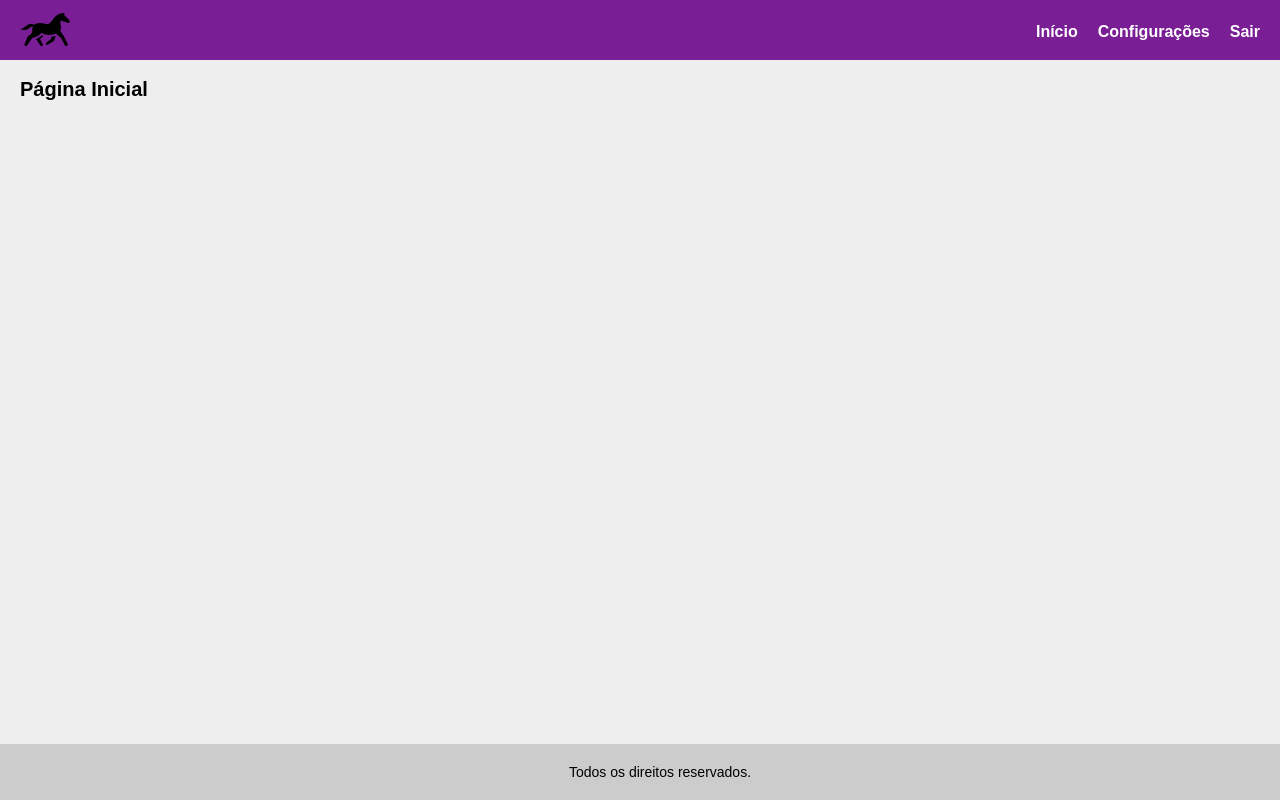
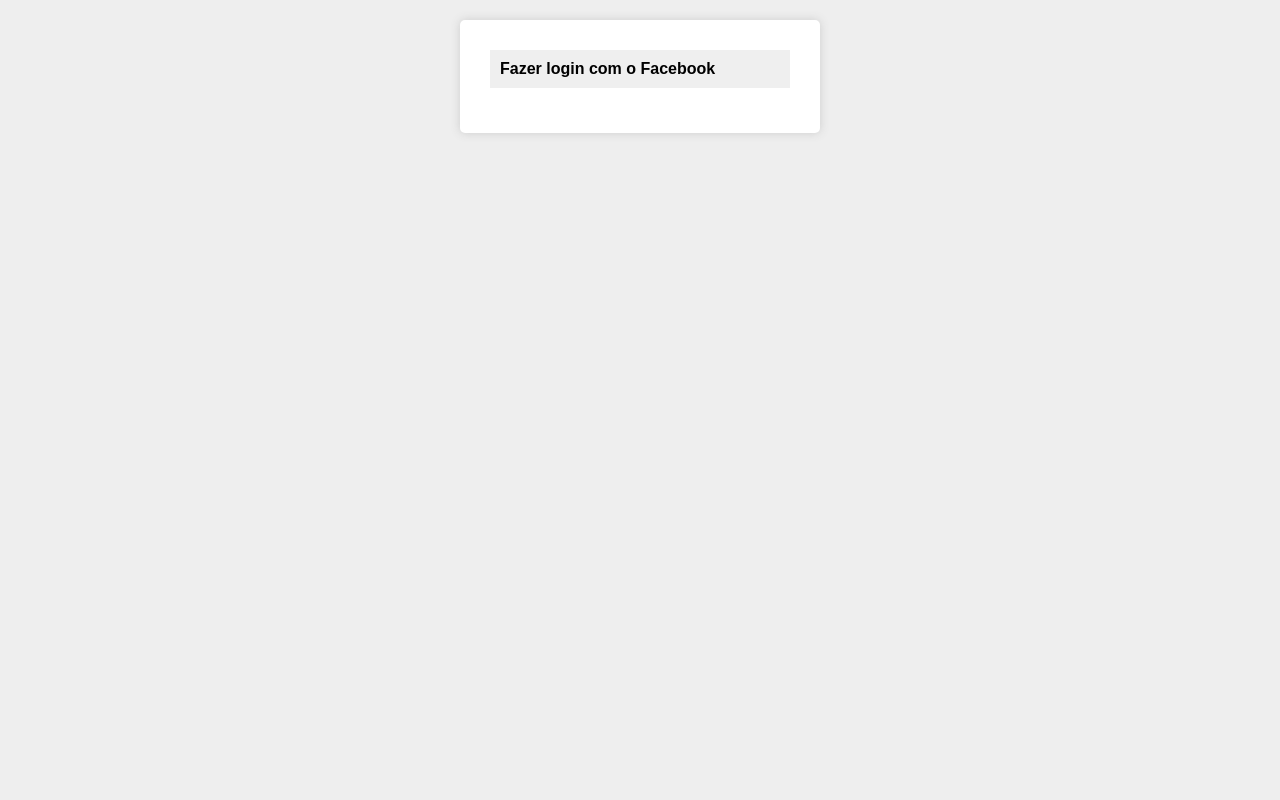
Before and after one commit to souleonardo/base-template, a React (Create React App) app: page / in a window 1280 px wide. Built offline with nearby package versions, Linux system fonts and the light colour scheme.

Commit message:
Start Login page

```diff
--- a/src/App.js
+++ b/src/App.js
@@ -1,16 +1,23 @@
-import React from 'react'
+import React, { useState } from 'react'
 import { BrowserRouter } from 'react-router-dom'
 import Routes from './Routes'
 import Header from './components/Header'
 import Footer from './components/Footer'
+import Login from './pages/Login'
 
 import './App.css'
 
 function App() {
+  const [user, setUser] = useState(null)
+
+  if (user === null) {
+    return <Login />
+  }
+
   return (
     <BrowserRouter>
       <Header />
-      <Routes />
+      <Routes />4
       <Footer />
     </BrowserRouter>
   )
--- a/src/components/Footer/index.js
+++ b/src/components/Footer/index.js
@@ -5,7 +5,7 @@
 function Footer() {
   return (
     <AreaFooter>
-      <div>Todos os direitos reservados.</div>
+      <div>Desenvolvido por Leonardo S. com React</div>
     </AreaFooter>
   )
 }
--- a/src/components/Header/styled.js
+++ b/src/components/Header/styled.js
@@ -2,7 +2,7 @@
 
 export const AreaHeader = styled.div`
   height: 60px;
-  background-color: #791e94;
+  background-image: linear-gradient(to right, #fff, #000);
   color: #fff;
 
   .container {
@@ -27,6 +27,10 @@
         color: #fff;
         text-decoration: none;
         font-weight: bold;
+
+        &:hover {
+          color: #f58800;
+        }
       }
     }
   }
--- /dev/null
+++ b/src/components/Styled.js
@@ -0,0 +1,19 @@
+import styledComponents from 'styled-components'
+import styled from 'styled-components'
+
+export const BtnDefaultIcons = styled.button`
+  display: flex;
+  align-items: center;
+  padding: 10px;
+  width: 100%;
+  border: 0px;
+  outline: none;
+  font-size: 16px;
+  font-weight: bold;
+  margin-bottom: 15px;
+  transition: 0.4s;
+
+  &:hover {
+    background-color: #ccc;
+  }
+`
--- /dev/null
+++ b/src/pages/Login/index.js
@@ -0,0 +1,14 @@
+import React from 'react'
+import { AreaLogin } from './styled'
+
+import { BtnDefaultIcons } from '../../components/Styled'
+
+function Login() {
+  return (
+    <AreaLogin>
+      <BtnDefaultIcons>Fazer login com o Facebook</BtnDefaultIcons>
+    </AreaLogin>
+  )
+}
+
+export default Login
--- /dev/null
+++ b/src/pages/Login/styled.js
@@ -0,0 +1,16 @@
+import styled from 'styled-components'
+
+export const AreaLogin = styled.div`
+  background-color: #fff;
+  padding: 30px;
+  max-width: 300px;
+  margin: auto;
+  margin-top: 20px;
+  text-align: center;
+  border-radius: 5px;
+  box-shadow: 0px 0px 10px #ccc;
+
+  h1 {
+    font: 24px;
+  }
+`
```
